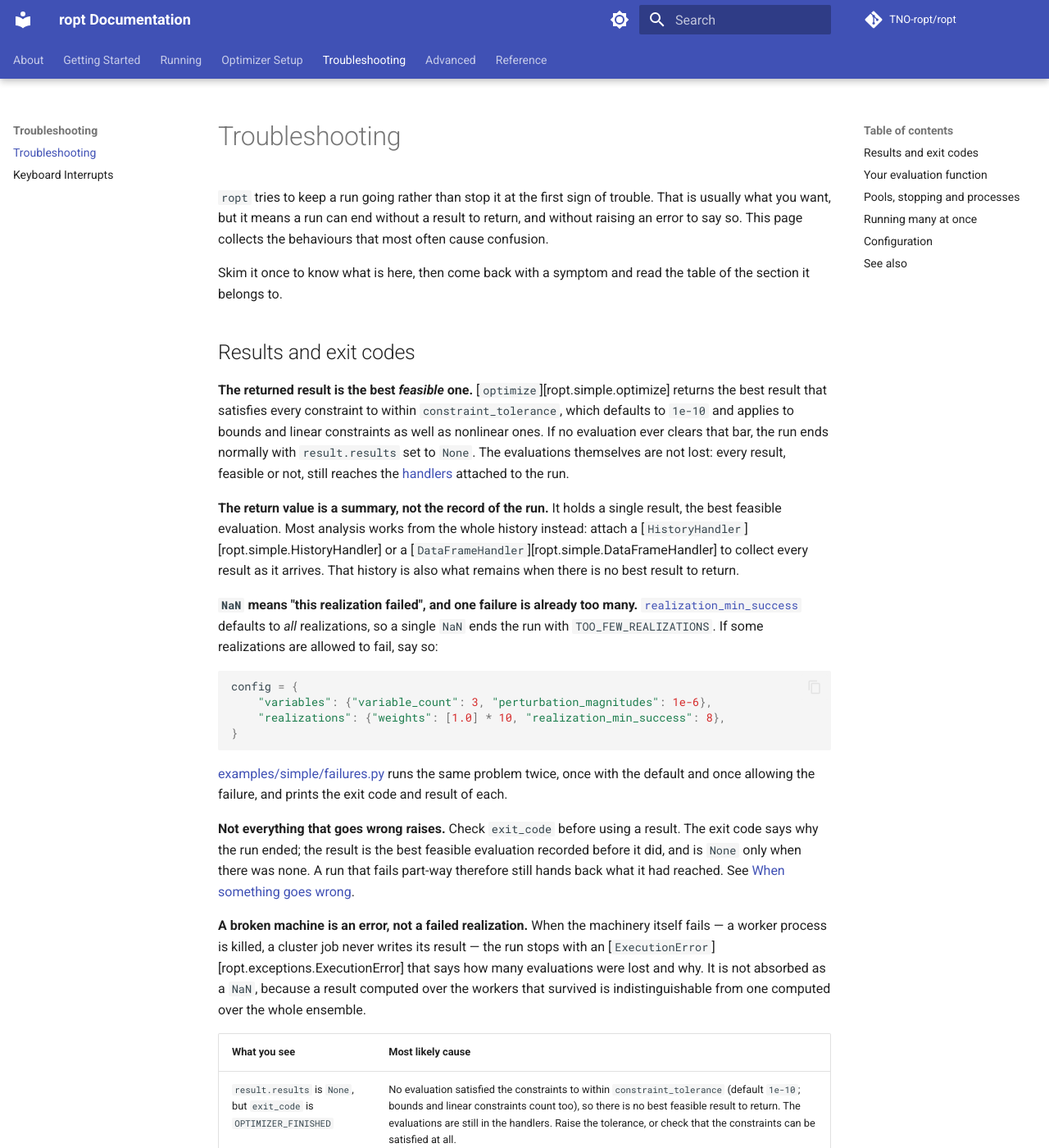
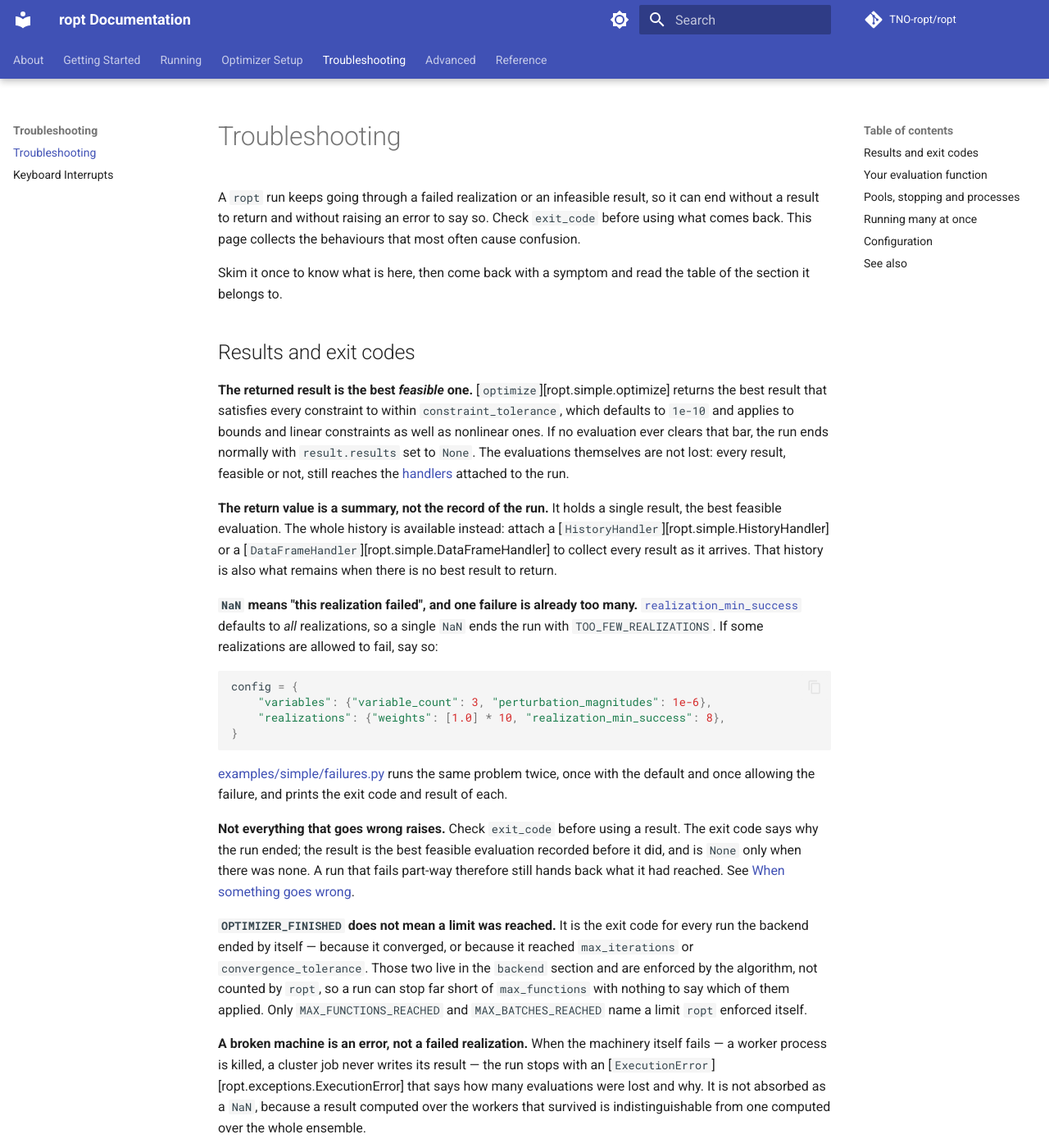
Before and after one commit to TNO-ropt/ropt, an MkDocs documentation site: the page built from docs/troubleshooting/index.md, in a window 1280 px wide and 1400 px high. Shown: the whole window at 82% size. Built offline with MkDocs 1.6.1 and Material for MkDocs 9.7.7, drawn with Linux system fonts in a browser that asks for light colours; comment, search, counter and statistics services are not loaded; the version menu is left out; some of the changed text lies outside the part shown.

Commit message:
Audit the troubleshooting pages

```diff
--- a/docs/troubleshooting/index.md
+++ b/docs/troubleshooting/index.md
@@ -1,8 +1,8 @@
 # Troubleshooting
 
-`ropt` tries to keep a run going rather than stop it at the first sign of
-trouble. That is usually what you want, but it means a run can end without a
-result to return, and without raising an error to say so. This page collects the
+A `ropt` run keeps going through a failed realization or an infeasible result,
+so it can end without a result to return and without raising an error to say so.
+Check `exit_code` before using what comes back. This page collects the
 behaviours that most often cause confusion.
 
 Skim it once to know what is here, then come back with a symptom and read the
@@ -19,8 +19,8 @@ set to `None`. The evaluations themselves are not lost: every result, feasible
 or not, still reaches the [handlers](../running/handlers.md) attached to the run.
 
 **The return value is a summary, not the record of the run.** It holds a single
-result, the best feasible evaluation. Most analysis works from the whole history
-instead: attach a [`HistoryHandler`][ropt.simple.HistoryHandler] or a
+result, the best feasible evaluation. The whole history is available instead:
+attach a [`HistoryHandler`][ropt.simple.HistoryHandler] or a
 [`DataFrameHandler`][ropt.simple.DataFrameHandler] to collect every result as it
 arrives. That history is also what remains when there is no best result to
 return.
@@ -47,6 +47,14 @@ evaluation recorded before it did, and is `None` only when there was none. A
 run that fails part-way therefore still hands back what it had reached. See
 [When something goes wrong](../running/running.md#when-something-goes-wrong).
 
+**`OPTIMIZER_FINISHED` does not mean a limit was reached.** It is the exit code
+for every run the backend ended by itself — because it converged, or because it
+reached `max_iterations` or `convergence_tolerance`. Those two live in the
+`backend` section and are enforced by the algorithm, not counted by `ropt`, so a
+run can stop far short of `max_functions` with nothing to say which of them
+applied. Only `MAX_FUNCTIONS_REACHED` and `MAX_BATCHES_REACHED` name a limit
+`ropt` enforced itself.
+
 **A broken machine is an error, not a failed realization.** When the machinery
 itself fails — a worker process is killed, a cluster job never writes its result
 — the run stops with an [`ExecutionError`][ropt.exceptions.ExecutionError] that
@@ -58,6 +66,7 @@ from one computed over the whole ensemble.
 | --- | --- |
 | `result.results` is `None`, but `exit_code` is `OPTIMIZER_FINISHED` | No evaluation satisfied the constraints to within `constraint_tolerance` (default `1e-10`; bounds and linear constraints count too), so there is no best feasible result to return. The evaluations are still in the handlers. Raise the tolerance, or check that the constraints can be satisfied at all. |
 | `TOO_FEW_REALIZATIONS` although only one realization failed | [`realization_min_success`](../optimizer_setup/configuration_sections.md#realizations) defaults to all of them. Lower it. |
+| The run stopped long before `max_functions`, with `OPTIMIZER_FINISHED` | The backend ended it: `max_iterations`, `convergence_tolerance`, or its own convergence test. Those are set in the `backend` section; see [Limiting the length of a run](../optimizer_setup/optimizer.md#limiting-the-length-of-a-run). |
 | `ExecutionError` part-way through a run | The machinery failed, not your objective. The message names the reason and how many evaluations went with it. |
 | Numbers do not match what you configured | Results carry the configured values and the optimizer's scaled ones side by side; see [Scaling of results](../running/results.md#scaling-of-results). |
 
```
Also changed, not shown: other parts of docs/troubleshooting/index.md (+1 -1 lines), docs/troubleshooting/keyboard_interrupt.md (+2 -2 lines).
